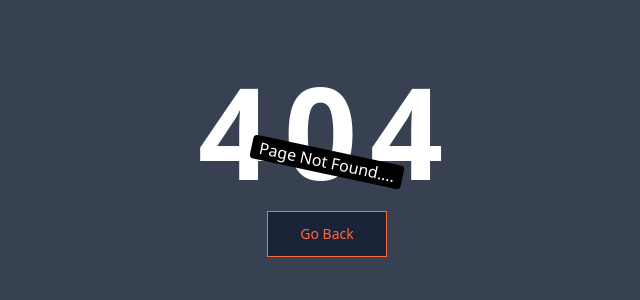
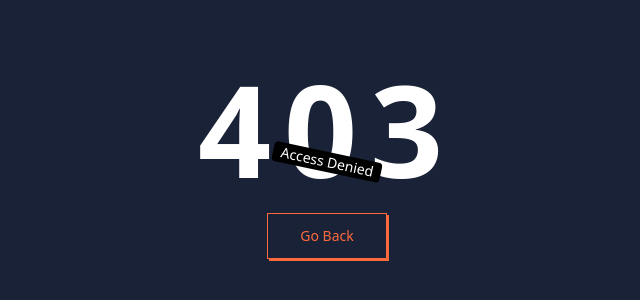
Before and after one commit to KAMRANANSARI01/Learning_Management_system, a React (Vite) app in the folder client/: page /denied in a window 1280 px wide. Before the commit this address had no page. Shown: the part 238-538 px from the top of the page, without its empty margins (313-953 px from the left). Built offline with nearby package versions, Linux system fonts and the light colour scheme.

Commit message:
access denied page added

```diff
--- a/client/src/App.jsx
+++ b/client/src/App.jsx
@@ -8,6 +8,7 @@
 import Login from './Pages/Login.jsx'
 import CourseList from './Pages/Course/CourseList.jsx'
 import ContactPage from './Pages/ContactPage.jsx'
+import Denied from './Pages/Denied.jsx'
 
 function App() {
 
@@ -19,6 +20,7 @@
         <Route path="/course" element={<CourseList/>}></Route>
         <Route path="/contact" element={<ContactPage/>}></Route>
         <Route path="*" element={<NotFound/>}></Route>
+        <Route path="/denied" element={<Denied/>}></Route>
         <Route path="/signup" element={<SignUp/>}></Route>
         <Route path="/login" element={<Login/>}></Route>
       </Routes>
--- /dev/null
+++ b/client/src/Pages/Denied.jsx
@@ -0,0 +1,30 @@
+import React from "react";
+import { useNavigate } from "react-router-dom";
+
+const Denied = () => {
+  const navigate = useNavigate();
+  return (
+    <main className="h-screen w-full flex flex-col justify-center items-center bg-[#1A2238]">
+      <h1 className="text-9xl font-extrabold text-white tracking-widest">
+        403
+      </h1>
+      <div className="bg-black text-white px-2 text-sm rounded rotate-12 absolute">
+        Access Denied
+      </div>
+      <button className="mt-5">
+        <a className="relative inline-block text-sm font-medium text-[#FF6A3D] group active:text-yellow-500 focus:outline-none focus:ring">
+          <span className="absolute inset-0 transition-transform translate-x-0.5 translate-y-0.5 bg-[#FF6A3D] group-hover:translate-y-0 group-hover:translate-x-0" />
+
+          <span
+            onClick={() => navigate(-1)}
+            className="relative block px-8 py-3 bg-[#1A2238] border border-current"
+          >
+            Go Back
+          </span>
+        </a>
+      </button>
+    </main>
+  );
+};
+
+export default Denied;
--- a/client/src/Redux/Slices/AuthSlice.js
+++ b/client/src/Redux/Slices/AuthSlice.js
@@ -1,122 +1,27 @@
-// import { createAsyncThunk, createSlice } from "@reduxjs/toolkit";
-// import axiosInstance from "../../Helpers/axios.js";
-// import toast from "react-hot-toast";
-
-// const initialState = {
-//   isLoggedIn: localStorage.getItem("isLoggedIn") || false,
-//   role: localStorage.getItem("role") || "",
-//   data: localStorage.getItem("data") || {},
-// };
-
-// // creating asycThunk function to integrate with backend server
-
-// //for register
-
-// export const createAcount = createAsyncThunk("/auth/signup", async (data) => {
-//   try {
-//     console.log(data);
-//     const res = axiosInstance.post("user/register", data);
-//     toast.promise(res, {
-//       loading: "wait! creating your account",
-//       success: (data) => {
-//         return data?.data?.message;
-//       },
-//       error: "Failed to create your account",
-//     });
-//     return (await res).data;
-//   } catch (error) {
-//     toast.error(error?.response?.data?.message);
-//   }
-// });
-
-// //for login
-
-// export const login = createAsyncThunk("/auth/login", async (data) => {
-//   try {
-//     // console.log(data);
-//     const res = axiosInstance.post("user/login", data);
-//     toast.promise(res, {
-//       loading: "wait! authentication in progress...",
-//       success: (data) => {
-//         return data?.data?.message;
-//       },
-//       error: "Failed to login.",
-//     });
-//     return (await res).data;
-//   } catch (error) {
-//     toast.error(error?.response?.data?.message);
-//   }
-// });
-
-// //for logout
-// export const loggedout = createAsyncThunk("auth/logout", async () => {
-//   try {
-//     let res = axiosInstance.post("/user/logout");
-
-//     toast.promise(res, {
-//       loading: "wait! log out in progress....",
-//       success: (data) => {
-//         return data?.data?.message;
-//       },
-//       error: "Failed to log out",
-//     });
-
-//     // getting response resolved here
-//     return (await res).data;
-
-//   } catch (error) {
-//     toast.error(error.message);
-//   }
-// });
-
-// const authSlice = createSlice({
-//   name: "auth",
-//   initialState,
-//   reducers: {},
-//   extraReducers: (builder) => {
-//     builder
-//       .addCase(login.fulfilled, (state, action) => {
-//         localStorage.setItem("data", JSON.stringify(action?.payload?.user));
-//         localStorage.setItem("isLoggedIn", true);
-//         localStorage.setItem("role", action?.payload?.user?.role);
-//         state.isLoggedIn = true;
-//         state.data = action?.payload?.user;
-//         state.role = action?.payload?.user?.role;
-//       })
-//       .addCase(loggedout.fulfilled, (state) => {
-//         localStorage.clear();
-//         state.data = {};
-//         state.isLoggedIn = false;
-//         state.role = "";
-//       });
-//   },
-// });
-
-// export const {} = authSlice.actions;
-
-// export default authSlice.reducer;
-
-
-import { createAsyncThunk, createSlice } from '@reduxjs/toolkit';
-import axiosInstance from '../../Helpers/axios.js';
-import toast from 'react-hot-toast';
+import { createAsyncThunk, createSlice } from "@reduxjs/toolkit";
+import axiosInstance from "../../Helpers/axios.js";
+import toast from "react-hot-toast";
 
 const initialState = {
-	isLoggedIn: localStorage.getItem('isLoggedIn') || false,
-	role: localStorage.getItem('role') || '',
-	data: localStorage.getItem('data') || {},
+  isLoggedIn: localStorage.getItem("isLoggedIn") || false,
+  role: localStorage.getItem("role") || "",
+  data: localStorage.getItem("data") || {},
 };
 
-export const createAcount = createAsyncThunk('/auth/signup', async (data) => {
+// creating asycThunk function to integrate with backend server
+
+//for register
+
+export const createAcount = createAsyncThunk("/auth/signup", async (data) => {
   try {
     console.log(data);
-		const res = axiosInstance.post('user/register', data);
+    const res = axiosInstance.post("user/register", data);
     toast.promise(res, {
-			loading: 'Wait! Creating your account',
+      loading: "wait! creating your account",
       success: (data) => {
-				return data?.data?.message || 'Account created successfully';
+        return data?.data?.message;
       },
-			error: 'Failed to create your account',
+      error: "Failed to create your account",
     });
     return (await res).data;
   } catch (error) {
@@ -124,15 +29,18 @@
   }
 });
 
-export const login = createAsyncThunk('/auth/login', async (data) => {
+//for login
+
+export const login = createAsyncThunk("/auth/login", async (data) => {
   try {
-		const res = axiosInstance.post('user/login', data);
+    // console.log(data);
+    const res = axiosInstance.post("user/login", data);
     toast.promise(res, {
-			loading: 'Wait! Authentication in progress...',
+      loading: "wait! authentication in progress...",
       success: (data) => {
-				return data?.data?.message || 'Login successful';
+        return data?.data?.message;
       },
-			error: 'Failed to login',
+      error: "Failed to login.",
     });
     return (await res).data;
   } catch (error) {
@@ -140,6 +48,7 @@
   }
 });
 
+// //for logout
 export const loggedout = createAsyncThunk('auth/logout', async () => {
 	try {
 		let res = axiosInstance.post('/user/logout');
@@ -156,16 +65,17 @@
 	}
 });
 
+
 const authSlice = createSlice({
-	name: 'auth',
+  name: "auth",
   initialState,
   reducers: {},
   extraReducers: (builder) => {
     builder
       .addCase(login.fulfilled, (state, action) => {
-				localStorage.setItem('data', JSON.stringify(action?.payload?.user));
-				localStorage.setItem('isLoggedIn', true);
-				localStorage.setItem('role', action?.payload?.user?.role);
+        localStorage.setItem("data", JSON.stringify(action?.payload?.user));
+        localStorage.setItem("isLoggedIn", true);
+        localStorage.setItem("role", action?.payload?.user?.role);
         state.isLoggedIn = true;
         state.data = action?.payload?.user;
         state.role = action?.payload?.user?.role;
@@ -174,7 +84,7 @@
         localStorage.clear();
         state.data = {};
         state.isLoggedIn = false;
-				state.role = '';
+        state.role = "";
       });
   },
 });
@@ -182,3 +92,90 @@
 export const {} = authSlice.actions;
 
 export default authSlice.reducer;
+
+
+// import { createAsyncThunk, createSlice } from '@reduxjs/toolkit';
+// import axiosInstance from '../../Helpers/axios.js';
+// import toast from 'react-hot-toast';
+
+// const initialState = {
+// 	isLoggedIn: localStorage.getItem('isLoggedIn') || false,
+// 	role: localStorage.getItem('role') || '',
+// 	data: localStorage.getItem('data') || {},
+// };
+
+// export const createAcount = createAsyncThunk('/auth/signup', async (data) => {
+// 	try {
+// 		console.log(data);
+// 		const res = axiosInstance.post('user/register', data);
+// 		toast.promise(res, {
+// 			loading: 'Wait! Creating your account',
+// 			success: (data) => {
+// 				return data?.data?.message || 'Account created successfully';
+// 			},
+// 			error: 'Failed to create your account',
+// 		});
+// 		return (await res).data;
+// 	} catch (error) {
+// 		toast.error(error?.response?.data?.message);
+// 	}
+// });
+
+// export const login = createAsyncThunk('/auth/login', async (data) => {
+// 	try {
+// 		const res = axiosInstance.post('user/login', data);
+// 		toast.promise(res, {
+// 			loading: 'Wait! Authentication in progress...',
+// 			success: (data) => {
+// 				return data?.data?.message || 'Login successful';
+// 			},
+// 			error: 'Failed to login',
+// 		});
+// 		return (await res).data;
+// 	} catch (error) {
+// 		toast.error(error?.response?.data?.message);
+// 	}
+// });
+
+// export const loggedout = createAsyncThunk('auth/logout', async () => {
+// 	try {
+// 		let res = axiosInstance.post('/user/logout');
+// 		toast.promise(res, {
+// 			loading: 'Wait! Log out in progress....',
+// 			success: (data) => {
+// 				return data?.data?.message || 'Logout successful';
+// 			},
+// 			error: 'Failed to log out',
+// 		});
+// 		return (await res).data;
+// 	} catch (error) {
+// 		toast.error(error.message);
+// 	}
+// });
+
+// const authSlice = createSlice({
+// 	name: 'auth',
+// 	initialState,
+// 	reducers: {},
+// 	extraReducers: (builder) => {
+// 		builder
+// 			.addCase(login.fulfilled, (state, action) => {
+// 				localStorage.setItem('data', JSON.stringify(action?.payload?.user));
+// 				localStorage.setItem('isLoggedIn', true);
+// 				localStorage.setItem('role', action?.payload?.user?.role);
+// 				state.isLoggedIn = true;
+// 				state.data = action?.payload?.user;
+// 				state.role = action?.payload?.user?.role;
+// 			})
+// 			.addCase(loggedout.fulfilled, (state) => {
+// 				localStorage.clear();
+// 				state.data = {};
+// 				state.isLoggedIn = false;
+// 				state.role = '';
+// 			});
+// 	},
+// });
+
+// export const {} = authSlice.actions;
+
+// export default authSlice.reducer;
```
Lines whose indentation alone changed are shown as unchanged.
